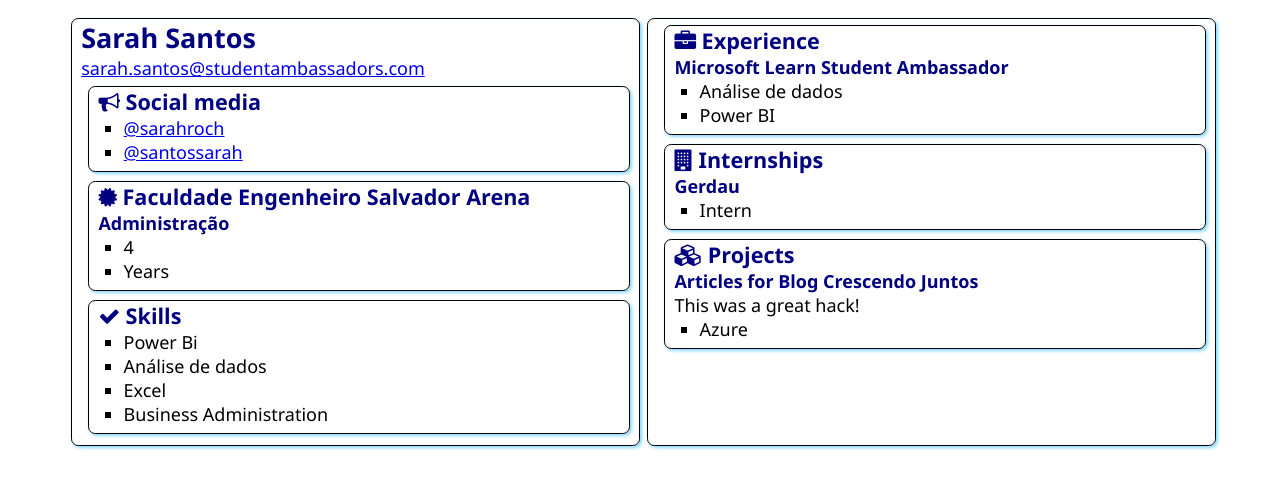
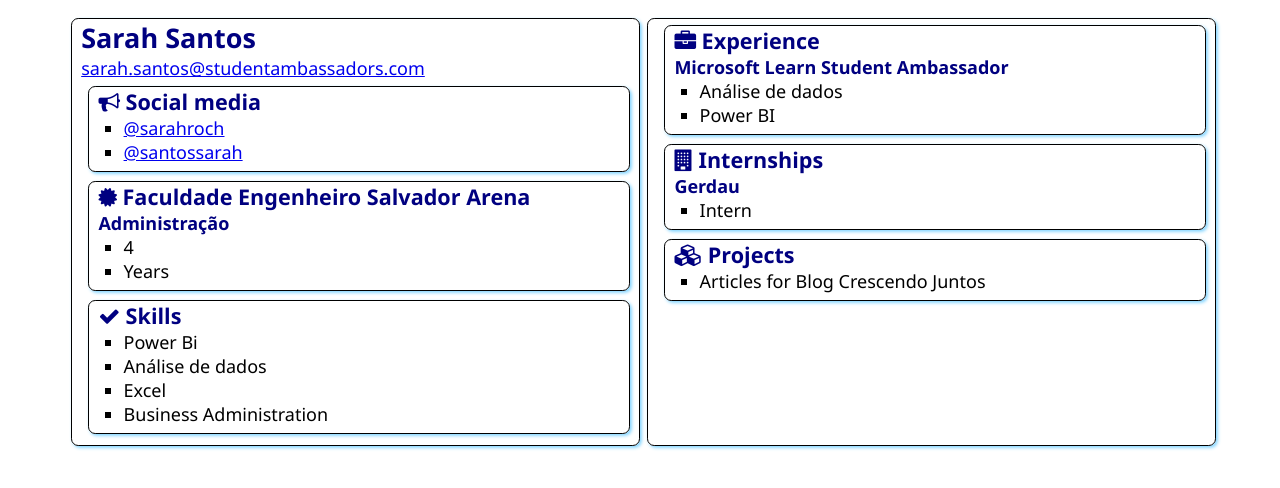
Before and after one commit to sarahroch/SATechnicalOnboarding, a plain HTML site: page src/index.html in a window 1280 px wide. Drawn offline with Linux system fonts and the light colour scheme.

Commit message:
Projects

```diff
--- a/src/index.html
+++ b/src/index.html
@@ -82,10 +82,8 @@
                     Projects
                 </h2>
 
-                <h3>Articles for Blog Crescendo Juntos</h3>
-                <div>This was a great hack!</div>
                 <ul>
-                    <li>Azure</li>
+                    <li>Articles for Blog Crescendo Juntos</li>
                 </ul>
             </section>
         </article>
```
